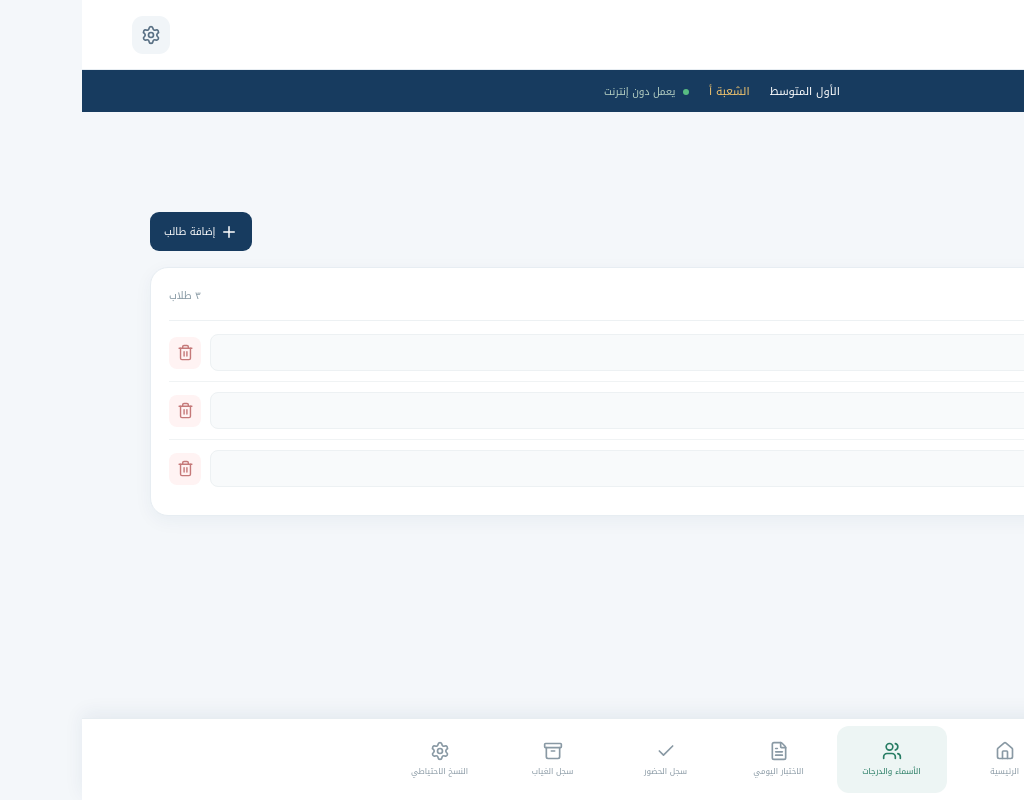
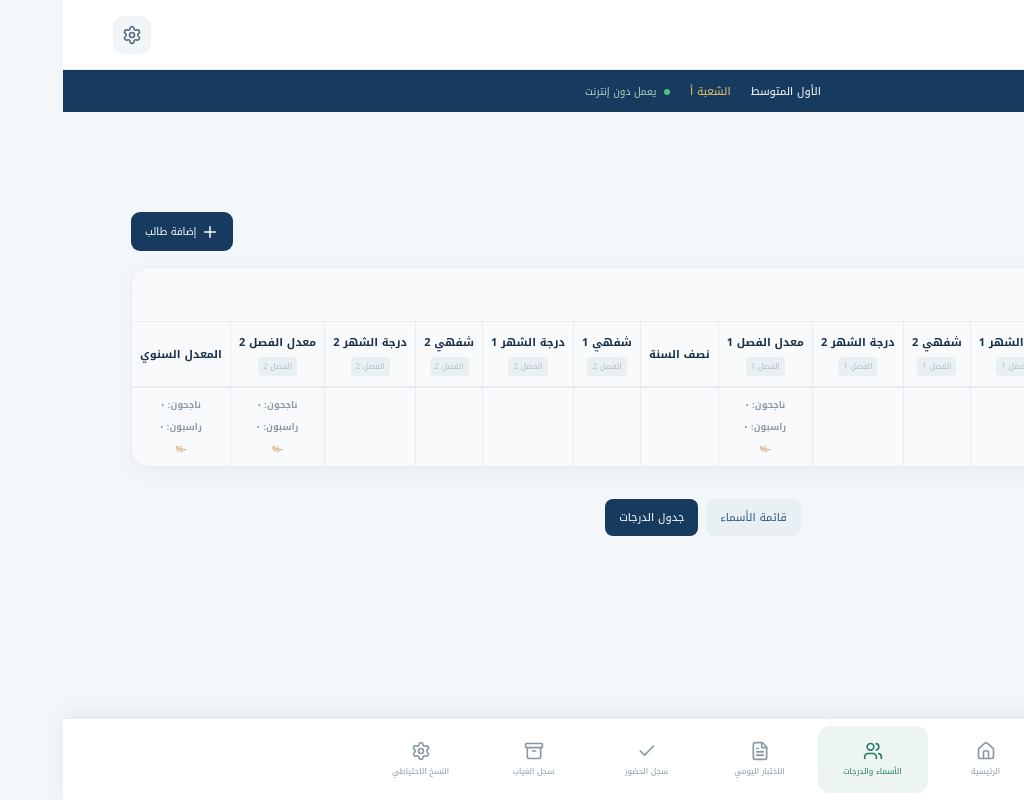
Before and after one commit to aljabryaljabry9412-del/teacher-record-book, a React (Vite) app: page / in a window 1280 px wide. Both pictures are taken after a click on the button "الأسماء والدرجات". Shown: the whole page, without its empty margins (256-1280 px from the left). Built offline with nearby package versions, Linux system fonts and the light colour scheme.

Commit message:
feat: connect app to IndexedDB and grades table

```diff
--- a/src/App.tsx
+++ b/src/App.tsx
@@ -1,78 +1,446 @@
-import { useMemo, useRef, useState } from 'react';
+import { useEffect, useMemo, useRef, useState } from 'react';
 import {
   Archive, BookOpen, Camera, Check, ChevronDown, Edit3, FileText, GraduationCap,
   Home, ImagePlus, MoreVertical, Plus, Search, Settings, Trash2, Users, X,
 } from 'lucide-react';
+import { GradesTable } from './components/GradesTable';
+import {
+  db,
+  seedDatabase,
+  addStudent,
+  deleteStudent,
+  normalizeArabic,
+  digits,
+  type SchoolProfile,
+  type Classroom,
+  type Student as DbStudent,
+} from './lib';
+import { loadActiveState } from './lib/localState';
 
 type Tab = 'home' | 'students' | 'quiz' | 'attendance' | 'absence' | 'backup';
-type Student = { id: number; name: string; grade: string; photo?: string };
-
-const initialStudents: Student[] = [
-  { id: 1, name: 'أحمد محمد علي', grade: 'الأول المتوسط' },
-  { id: 2, name: 'إسراء خالد حسن', grade: 'الأول المتوسط' },
-  { id: 3, name: 'باسم عبد الله', grade: 'الأول المتوسط' },
-];
-
-const normalizeArabic = (value: string) => value.replace(/[أإآ]/g, 'ا').replace(/ة/g, 'ه');
-const digits = (value: number | string) => String(value).replace(/\d/g, (d) => '٠١٢٣٤٥٦٧٨٩'[Number(d)]);
+type AppState = { profile: SchoolProfile; classroom: Classroom; students: DbStudent[] } | null;
 
 function App() {
   const [tab, setTab] = useState<Tab>('home');
-  const [school, setSchool] = useState('مدرسة النور النموذجية');
-  const [teacher, setTeacher] = useState('الأستاذ محمد أحمد');
-  const [subject, setSubject] = useState('اللغة العربية');
-  const [stage, setStage] = useState('الأول المتوسط');
-  const [division, setDivision] = useState('أ');
-  const [students, setStudents] = useState(initialStudents);
+  const [appState, setAppState] = useState<AppState>(null);
+  const [loading, setLoading] = useState(true);
   const [search, setSearch] = useState('');
   const [logo, setLogo] = useState<string>();
   const fileRef = useRef<HTMLInputElement>(null);
 
-  const visibleStudents = useMemo(() => students.filter((student) => normalizeArabic(student.name).includes(normalizeArabic(search))), [students, search]);
-  const updateStudent = (id: number, name: string) => setStudents((items) => items.map((item) => item.id === id ? { ...item, name } : item));
-  const addStudent = () => {
+  useEffect(() => {
+    const initializeApp = async () => {
+      try {
+        await seedDatabase();
+        const state = await loadActiveState();
+        if (state) {
+          setAppState(state);
+          if (state.profile.logoDataUrl) setLogo(state.profile.logoDataUrl);
+        }
+      } catch (error) {
+        console.error('خطأ في تهيئة التطبيق:', error);
+      } finally {
+        setLoading(false);
+      }
+    };
+
+    initializeApp();
+  }, []);
+
+  const visibleStudents = useMemo(() => {
+    if (!appState) return [];
+    return appState.students.filter((student) =>
+      normalizeArabic(student.fullName).includes(normalizeArabic(search))
+    );
+  }, [appState, search]);
+
+  const handleUpdateProfile = async (updates: Partial<SchoolProfile>) => {
+    if (!appState) return;
+    const updated = { ...appState.profile, ...updates, updatedAt: new Date().toISOString() };
+    await db.profiles.put(updated);
+    setAppState({ ...appState, profile: updated });
+  };
+
+  const handleUpdateClassroom = async (updates: Partial<Classroom>) => {
+    if (!appState) return;
+    const updated = { ...appState.classroom, ...updates, updatedAt: new Date().toISOString() };
+    await db.classrooms.put(updated);
+    setAppState({ ...appState, classroom: updated });
+  };
+
+  const handleAddStudent = async () => {
+    if (!appState) return;
     const name = window.prompt('اكتب اسم الطالب');
-    if (name?.trim()) setStudents((items) => [...items, { id: Date.now(), name: name.trim(), grade: stage }].sort((a, b) => normalizeArabic(a.name).localeCompare(normalizeArabic(b.name), 'ar')));
+    if (name?.trim()) {
+      await addStudent(appState.classroom.id, name);
+      const newState = await loadActiveState();
+      if (newState) setAppState(newState);
+    }
   };
-  const removeStudent = (id: number) => { if (window.confirm('هل تريد تأكيد حذف اسم الطالب؟')) setStudents((items) => items.filter((item) => item.id !== id)); };
-  const chooseLogo = (event: React.ChangeEvent<HTMLInputElement>) => { const file = event.target.files?.[0]; if (file) setLogo(URL.createObjectURL(file)); };
+
+  const handleRemoveStudent = async (studentId: string) => {
+    if (!appState || !window.confirm('هل تريد تأكيد حذف اسم الطالب؟')) return;
+    await deleteStudent(studentId, appState.classroom.id);
+    const newState = await loadActiveState();
+    if (newState) setAppState(newState);
+  };
+
+  const handleUpdateStudentName = async (studentId: string, fullName: string) => {
+    if (!appState) return;
+    const student = appState.students.find((s) => s.id === studentId);
+    if (!student) return;
+
+    await db.students.put({
+      ...student,
+      fullName: fullName.trim(),
+      normalizedName: normalizeArabic(fullName),
+      updatedAt: new Date().toISOString(),
+    });
+
+    const newState = await loadActiveState();
+    if (newState) setAppState(newState);
+  };
+
+  const chooseLogo = (event: React.ChangeEvent<HTMLInputElement>) => {
+    const file = event.target.files?.[0];
+    if (!file || !appState) return;
+
+    const reader = new FileReader();
+    reader.onload = async (e) => {
+      const dataUrl = e.target?.result as string;
+      setLogo(dataUrl);
+      await handleUpdateProfile({ logoDataUrl: dataUrl });
+    };
+    reader.readAsDataURL(file);
+  };
 
   const nav = [
-    ['home', 'الرئيسية', Home], ['students', 'الأسماء والدرجات', Users], ['quiz', 'الاختبار اليومي', FileText],
-    ['attendance', 'سجل الحضور', Check], ['absence', 'سجل الغياب', Archive], ['backup', 'النسخ الاحتياطي', Settings],
+    ['home', 'الرئيسية', Home],
+    ['students', 'الأسماء والدرجات', Users],
+    ['quiz', 'الاختبار اليومي', FileText],
+    ['attendance', 'سجل الحضور', Check],
+    ['absence', 'سجل الغياب', Archive],
+    ['backup', 'النسخ الاحتياطي', Settings],
   ] as const;
 
-  return <div className="app-shell">
+  if (loading) {
+    return (
+      <div className="app-shell">
+        <div style={{ minHeight: '100vh', display: 'flex', alignItems: 'center', justifyContent: 'center' }}>
+          <div>جاري التحميل...</div>
+        </div>
+      </div>
+    );
+  }
+
+  if (!appState) {
+    return (
+      <div className="app-shell">
+        <div style={{ minHeight: '100vh', display: 'flex', alignItems: 'center', justifyContent: 'center' }}>
+          <div>حدث خطأ في تحميل البيانات</div>
+        </div>
+      </div>
+    );
+  }
+
+  return (
+    <div className="app-shell">
       <header className="topbar">
-      <div className="brand"><div className="brand-mark"><GraduationCap size={24} /></div><div><strong>سجل المدرس</strong><span>إدارة الصف بسهولة</span></div></div>
-      <button className="icon-button" aria-label="الإعدادات"><Settings size={20} /></button>
+        <div className="brand">
+          <div className="brand-mark"><GraduationCap size={24} /></div>
+          <div>
+            <strong>سجل المدرس</strong>
+            <span>إدارة الصف بسهولة</span>
+          </div>
+        </div>
+        <button className="icon-button" aria-label="الإعدادات">
+          <Settings size={20} />
+        </button>
       </header>
-    <div className="fixed-context"><span>{stage}</span><b>الشعبة {division}</b><span className="online"><i /> يعمل دون إنترنت</span></div>
+
+      <div className="fixed-context">
+        <span>{appState.classroom.stage}</span>
+        <b>الشعبة {appState.classroom.division}</b>
+        <span className="online"><i /> يعمل دون إنترنت</span>
+      </div>
+
       <main className="content">
-      {tab === 'home' && <HomePage {...{school, setSchool, teacher, setTeacher, subject, setSubject, stage, setStage, division, setDivision, logo, chooseLogo, fileRef, visibleStudents, search, setSearch, setTab, students, updateStudent, removeStudent, addStudent}} />}
-      {tab === 'students' && <StudentsPage students={students} onAdd={addStudent} onUpdate={updateStudent} onRemove={removeStudent} />}
+        {tab === 'home' && (
+          <HomePage
+            profile={appState.profile}
+            classroom={appState.classroom}
+            onProfileUpdate={handleUpdateProfile}
+            onClassroomUpdate={handleUpdateClassroom}
+            logo={logo}
+            chooseLogo={chooseLogo}
+            fileRef={fileRef}
+            visibleStudents={visibleStudents}
+            search={search}
+            setSearch={setSearch}
+            setTab={setTab}
+            allStudents={appState.students}
+            onAddStudent={handleAddStudent}
+          />
+        )}
+
+        {tab === 'students' && (
+          <StudentsPage
+            students={appState.students}
+            classroomId={appState.classroom.id}
+            academicYear={appState.classroom.academicYear}
+            onAdd={handleAddStudent}
+            onUpdate={handleUpdateStudentName}
+            onRemove={handleRemoveStudent}
+          />
+        )}
+
         {tab === 'quiz' && <Placeholder icon={<FileText />} title="الاختبار اليومي" text="اختر طالباً عشوائياً وسجل درجة الشفهي بسرعة." action="بدء الاختبار" />}
         {tab === 'attendance' && <Placeholder icon={<Check />} title="سجل الحضور" text="سجل حضور الطلاب وغيابهم لهذا اليوم." action="بدء تسجيل الحضور" />}
         {tab === 'absence' && <Placeholder icon={<Archive />} title="سجل الغياب" text="يمكنك استعراض سجلات الغياب حسب التاريخ." action="اختيار التاريخ" />}
         {tab === 'backup' && <Placeholder icon={<Settings />} title="النسخ الاحتياطي" text="احفظ بياناتك محلياً أو صدّرها كملف JSON." action="تصدير البيانات" />}
       </main>
-    <nav className="bottom-nav">{nav.map(([id, label, Icon]) => <button key={id} className={tab === id ? 'active' : ''} onClick={() => setTab(id)}><Icon size={20} /><span>{label}</span></button>)}</nav>
-  </div>;
+
+      <nav className="bottom-nav">
+        {nav.map(([id, label, Icon]) => (
+          <button key={id} className={tab === id ? 'active' : ''} onClick={() => setTab(id)}>
+            <Icon size={20} />
+            <span>{label}</span>
+          </button>
+        ))}
+      </nav>
+    </div>
+  );
 }
 
-type HomeProps = { school: string; setSchool: (v: string) => void; teacher: string; setTeacher: (v: string) => void; subject: string; setSubject: (v: string) => void; stage: string; setStage: (v: string) => void; division: string; setDivision: (v: string) => void; logo?: string; chooseLogo: (e: React.ChangeEvent<HTMLInputElement>) => void; fileRef: React.RefObject<HTMLInputElement | null>; visibleStudents: Student[]; search: string; setSearch: (v: string) => void; setTab: (v: Tab) => void; students: Student[]; updateStudent: (id: number, name: string) => void; removeStudent: (id: number) => void; addStudent: () => void; };
-function HomePage(p: HomeProps) {
-  return <div className="stack">
-    <section className="hero-card"><div className="hero-copy"><span className="eyebrow">مرحباً بك</span><h1>أنجز سجلك<br /><em>بكل سهولة</em></h1><p>نظم أسماء طلابك ودرجاتهم وحضورهم في مكان واحد.</p></div><div className="hero-illustration"><BookOpen size={70} strokeWidth={1.3} /></div></section>
-    <section className="card profile-card"><div className="section-title"><div><span className="eyebrow">بيانات السجل</span><h2>معلومات المدرسة</h2></div><button className="more-button"><MoreVertical size={19} /></button></div><div className="profile-row"><button className={'logo-upload ' + (p.logo ? 'has-logo' : '')} onClick={() => p.fileRef.current?.click()}>{p.logo ? <img src={p.logo} alt="شعار المدرسة" /> : <><ImagePlus size={25} /><small>إضافة شعار</small></>}</button><input ref={p.fileRef} type="file" accept="image/*" hidden onChange={p.chooseLogo} /><div className="fields"><label>اسم المدرسة<input value={p.school} onChange={(e) => p.setSchool(e.target.value)} /></label><label>اسم المدرس<input value={p.teacher} onChange={(e) => p.setTeacher(e.target.value)} /></label><label>اسم المادة<input value={p.subject} onChange={(e) => p.setSubject(e.target.value)} /></label></div></div></section>
-    <section className="card"><div className="section-title"><div><span className="eyebrow">التنظيم الدراسي</span><h2>المرحلة والشعبة</h2></div><button className="add-button"><Plus size={17} /> إضافة</button></div><div className="study-grid"><label>المرحلة الدراسية<input value={p.stage} onChange={(e) => p.setStage(e.target.value)} /></label><label>الشعبة <span className="optional">اختياري</span><input value={p.division} onChange={(e) => p.setDivision(e.target.value)} /></label></div><div className="selected-pill"><span className="dot" /> {p.stage} <b>الشعبة {p.division}</b><ChevronDown size={17} /></div></section>
-    <section className="card"><div className="section-title"><div><span className="eyebrow">الوصول السريع</span><h2>بحث عن طالب</h2></div><span className="count-badge">{digits(p.students.length)} طلاب</span></div><div className="search-box"><Search size={19} /><input value={p.search} onChange={(e) => p.setSearch(e.target.value)} placeholder="ابحث باسم الطالب..." /><kbd>⌘ K</kbd></div>{p.search && <div className="student-results">{p.visibleStudents.length ? p.visibleStudents.map((student) => <div className="student-result" key={student.id}><div className="avatar">{student.name.slice(0, 1)}</div><div><strong>{student.name}</strong><small>{student.grade}</small></div><button onClick={() => p.setTab('students')}><ChevronDown size={18} /></button></div>) : <p className="empty">لا توجد نتائج مطابقة</p>}</div>}</section>
-  </div>;
+interface HomePageProps {
+  profile: SchoolProfile;
+  classroom: Classroom;
+  onProfileUpdate: (updates: Partial<SchoolProfile>) => Promise<void>;
+  onClassroomUpdate: (updates: Partial<Classroom>) => Promise<void>;
+  logo?: string;
+  chooseLogo: (event: React.ChangeEvent<HTMLInputElement>) => void;
+  fileRef: React.RefObject<HTMLInputElement>;
+  visibleStudents: DbStudent[];
+  search: string;
+  setSearch: (v: string) => void;
+  setTab: (v: Tab) => void;
+  allStudents: DbStudent[];
+  onAddStudent: () => void;
 }
 
-function StudentsPage({ students, onAdd, onUpdate, onRemove }: { students: Student[]; onAdd: () => void; onUpdate: (id: number, name: string) => void; onRemove: (id: number) => void }) {
-  return <div className="stack"><div className="page-heading"><div><span className="eyebrow">إدارة الصف</span><h1>الأسماء والدرجات</h1><p>أضف أسماء الطلاب وابدأ بتسجيل الدرجات.</p></div><button className="primary-button" onClick={onAdd}><Plus size={18} /> إضافة طالب</button></div><section className="card table-card"><div className="table-toolbar"><strong>قائمة الطلاب</strong><span>{digits(students.length)} طلاب</span></div><div className="student-list">{students.map((student, index) => <div className="list-row" key={student.id}><span className="serial">{digits(index + 1)}</span><div className="avatar small">{student.name.slice(0, 1)}</div><input value={student.name} onChange={(e) => onUpdate(student.id, e.target.value)} /><button className="delete-button" onClick={() => onRemove(student.id)}><Trash2 size={17} /></button></div>)}</div></section></div>;
+function HomePage(p: HomePageProps) {
+  return (
+    <div className="stack">
+      <section className="hero-card">
+        <div className="hero-copy">
+          <span className="eyebrow">مرحباً بك</span>
+          <h1>أنجز سجلك<br /><em>بكل سهولة</em></h1>
+          <p>نظم أسماء طلابك ودرجاتهم وحضورهم في مكان واحد.</p>
+        </div>
+        <div className="hero-illustration"><BookOpen size={70} strokeWidth={1.3} /></div>
+      </section>
+
+      <section className="card profile-card">
+        <div className="section-title">
+          <div>
+            <span className="eyebrow">بيانات السجل</span>
+            <h2>معلومات المدرسة</h2>
+          </div>
+          <button className="more-button"><MoreVertical size={19} /></button>
+        </div>
+
+        <div className="profile-row">
+          <button className={'logo-upload ' + (p.logo ? 'has-logo' : '')} onClick={() => p.fileRef.current?.click()}>
+            {p.logo ? (
+              <img src={p.logo} alt="شعار المدرسة" />
+            ) : (
+              <>
+                <ImagePlus size={25} />
+                <small>إضافة شعار</small>
+              </>
+            )}
+          </button>
+          <input ref={p.fileRef} type="file" accept="image/*" hidden onChange={p.chooseLogo} />
+
+          <div className="fields">
+            <label>
+              اسم المدرسة
+              <input value={p.profile.schoolName} onChange={(e) => p.onProfileUpdate({ schoolName: e.target.value })} />
+            </label>
+            <label>
+              اسم المدرس
+              <input value={p.profile.teacherName} onChange={(e) => p.onProfileUpdate({ teacherName: e.target.value })} />
+            </label>
+            <label>
+              اسم المادة
+              <input value={p.profile.subjectName} onChange={(e) => p.onProfileUpdate({ subjectName: e.target.value })} />
+            </label>
+          </div>
+        </div>
+      </section>
+
+      <section className="card">
+        <div className="section-title">
+          <div>
+            <span className="eyebrow">التنظيم الدراسي</span>
+            <h2>المرحلة والشعبة</h2>
+          </div>
+          <button className="add-button" onClick={p.onAddStudent}>
+            <Plus size={17} /> إضافة
+          </button>
+        </div>
+
+        <div className="study-grid">
+          <label>
+            المرحلة الدراسية
+            <input value={p.classroom.stage} onChange={(e) => p.onClassroomUpdate({ stage: e.target.value })} />
+          </label>
+          <label>
+            الشعبة <span className="optional">اختياري</span>
+            <input value={p.classroom.division} onChange={(e) => p.onClassroomUpdate({ division: e.target.value })} />
+          </label>
+        </div>
+
+        <div className="selected-pill">
+          <span className="dot" /> {p.classroom.stage} <b>الشعبة {p.classroom.division}</b>
+          <ChevronDown size={17} />
+        </div>
+      </section>
+
+      <section className="card">
+        <div className="section-title">
+          <div>
+            <span className="eyebrow">الوصول السريع</span>
+            <h2>بحث عن طالب</h2>
+          </div>
+          <span className="count-badge">{digits(p.allStudents.length)} طلاب</span>
+        </div>
+
+        <div className="search-box">
+          <Search size={19} />
+          <input value={p.search} onChange={(e) => p.setSearch(e.target.value)} placeholder="ابحث باسم الطالب..." />
+          <kbd>⌘ K</kbd>
+        </div>
+
+        {p.search && (
+          <div className="student-results">
+            {p.visibleStudents.length ? (
+              p.visibleStudents.map((student) => (
+                <div className="student-result" key={student.id}>
+                  <div className="avatar">{student.fullName.slice(0, 1)}</div>
+                  <div>
+                    <strong>{student.fullName}</strong>
+                    <small>#{digits(student.serialNumber)}</small>
+                  </div>
+                  <button onClick={() => { p.setSearch(''); p.setTab('students'); }}>
+                    <ChevronDown size={18} />
+                  </button>
+                </div>
+              ))
+            ) : (
+              <p className="empty">لا توجد نتائج مطابقة</p>
+            )}
+          </div>
+        )}
+      </section>
+    </div>
+  );
 }
-function Placeholder({ icon, title, text, action }: { icon: React.ReactNode; title: string; text: string; action: string }) { return <div className="empty-page"><div className="empty-icon">{icon}</div><h1>{title}</h1><p>{text}</p><button className="primary-button"><Plus size={18} /> {action}</button></div>; }
+
+interface StudentsPageProps {
+  students: DbStudent[];
+  classroomId: string;
+  academicYear: string;
+  onAdd: () => void;
+  onUpdate: (id: string, name: string) => void;
+  onRemove: (id: string) => void;
+}
+
+function StudentsPage({ students, classroomId, academicYear, onAdd, onUpdate, onRemove }: StudentsPageProps) {
+  const [viewMode, setViewMode] = useState<'list' | 'grades'>('grades');
+
+  return (
+    <div className="stack">
+      <div className="page-heading">
+        <div>
+          <span className="eyebrow">إدارة الصف</span>
+          <h1>الأسماء والدرجات</h1>
+          <p>أضف أسماء الطلاب وسجل درجاتهم وتابع تقدمهم.</p>
+        </div>
+        <button className="primary-button" onClick={onAdd}>
+          <Plus size={18} /> إضافة طالب
+        </button>
+      </div>
+
+      {viewMode === 'list' ? (
+        <section className="card table-card">
+          <div className="table-toolbar">
+            <strong>قائمة الطلاب</strong>
+            <span>{digits(students.length)} طالب</span>
+          </div>
+
+          <div className="student-list">
+            {students.map((student) => (
+              <div className="list-row" key={student.id}>
+                <span className="serial">{digits(student.serialNumber)}</span>
+                <div className="avatar small">{student.fullName.slice(0, 1)}</div>
+                <input value={student.fullName} onChange={(e) => onUpdate(student.id, e.target.value)} />
+                <button className="delete-button" onClick={() => onRemove(student.id)}>
+                  <Trash2 size={17} />
+                </button>
+              </div>
+            ))}
+          </div>
+        </section>
+      ) : (
+        <GradesTable students={students} classroomId={classroomId} academicYear={academicYear} />
+      )}
+
+      <div style={{ display: 'flex', gap: '8px', justifyContent: 'center', marginTop: '16px' }}>
+        <button
+          onClick={() => setViewMode('list')}
+          style={{
+            padding: '8px 14px',
+            borderRadius: '8px',
+            background: viewMode === 'list' ? '#173b5f' : '#e8f0f3',
+            color: viewMode === 'list' ? '#fff' : '#2b5a7e',
+            border: 'none',
+            cursor: 'pointer',
+            fontSize: '11px',
+          }}
+        >
+          قائمة الأسماء
+        </button>
+        <button
+          onClick={() => setViewMode('grades')}
+          style={{
+            padding: '8px 14px',
+            borderRadius: '8px',
+            background: viewMode === 'grades' ? '#173b5f' : '#e8f0f3',
+            color: viewMode === 'grades' ? '#fff' : '#2b5a7e',
+            border: 'none',
+            cursor: 'pointer',
+            fontSize: '11px',
+          }}
+        >
+          جدول الدرجات
+        </button>
+      </div>
+    </div>
+  );
+}
+
+function Placeholder({ icon, title, text, action }: { icon: React.ReactNode; title: string; text: string; action: string }) {
+  return (
+    <div className="empty-page">
+      <div className="empty-icon">{icon}</div>
+      <h1>{title}</h1>
+      <p>{text}</p>
+      <button className="primary-button">
+        <Plus size={18} /> {action}
+      </button>
+    </div>
+  );
+}
 
 export default App;
```
Lines whose indentation alone changed are shown as unchanged.
